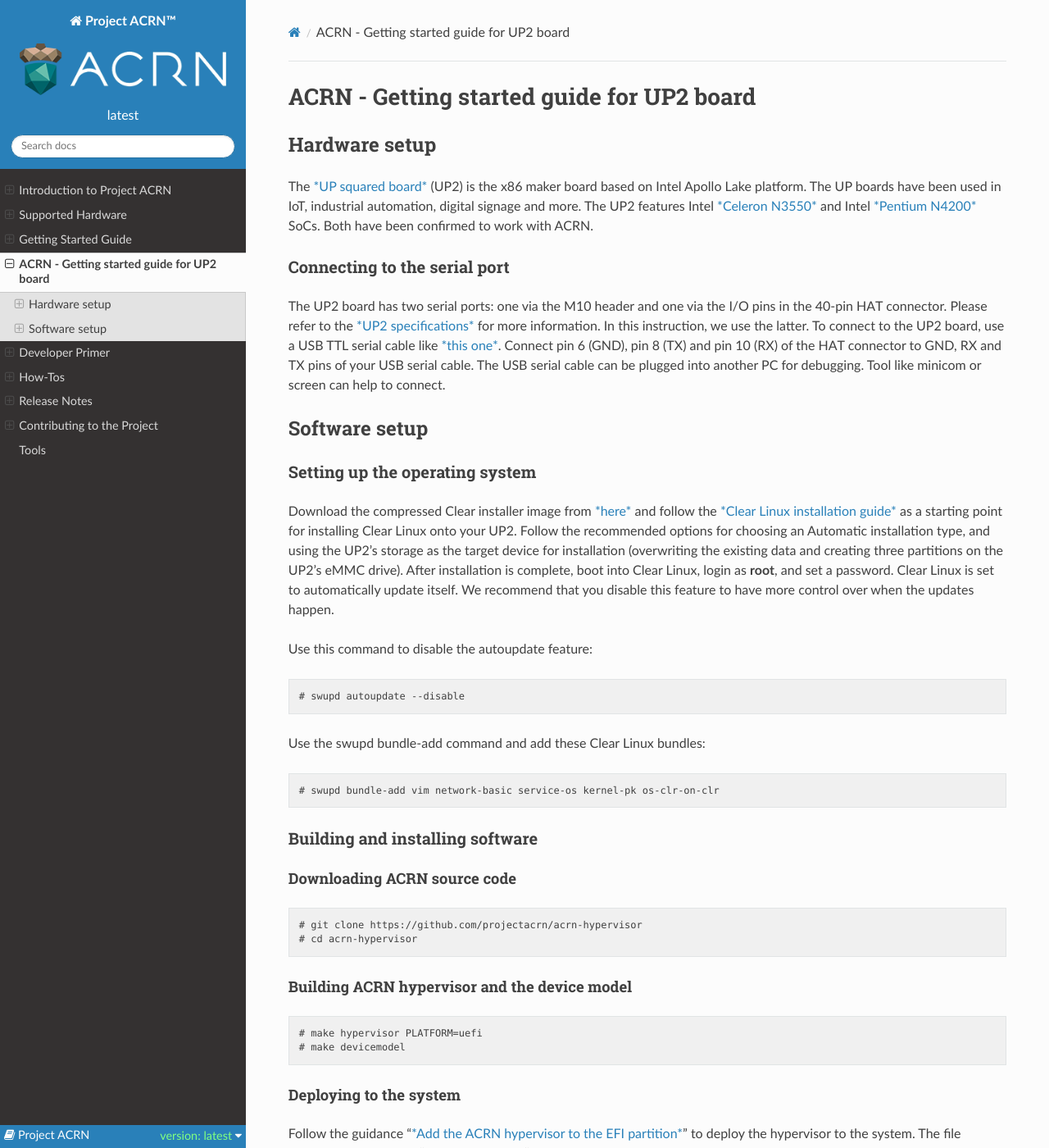
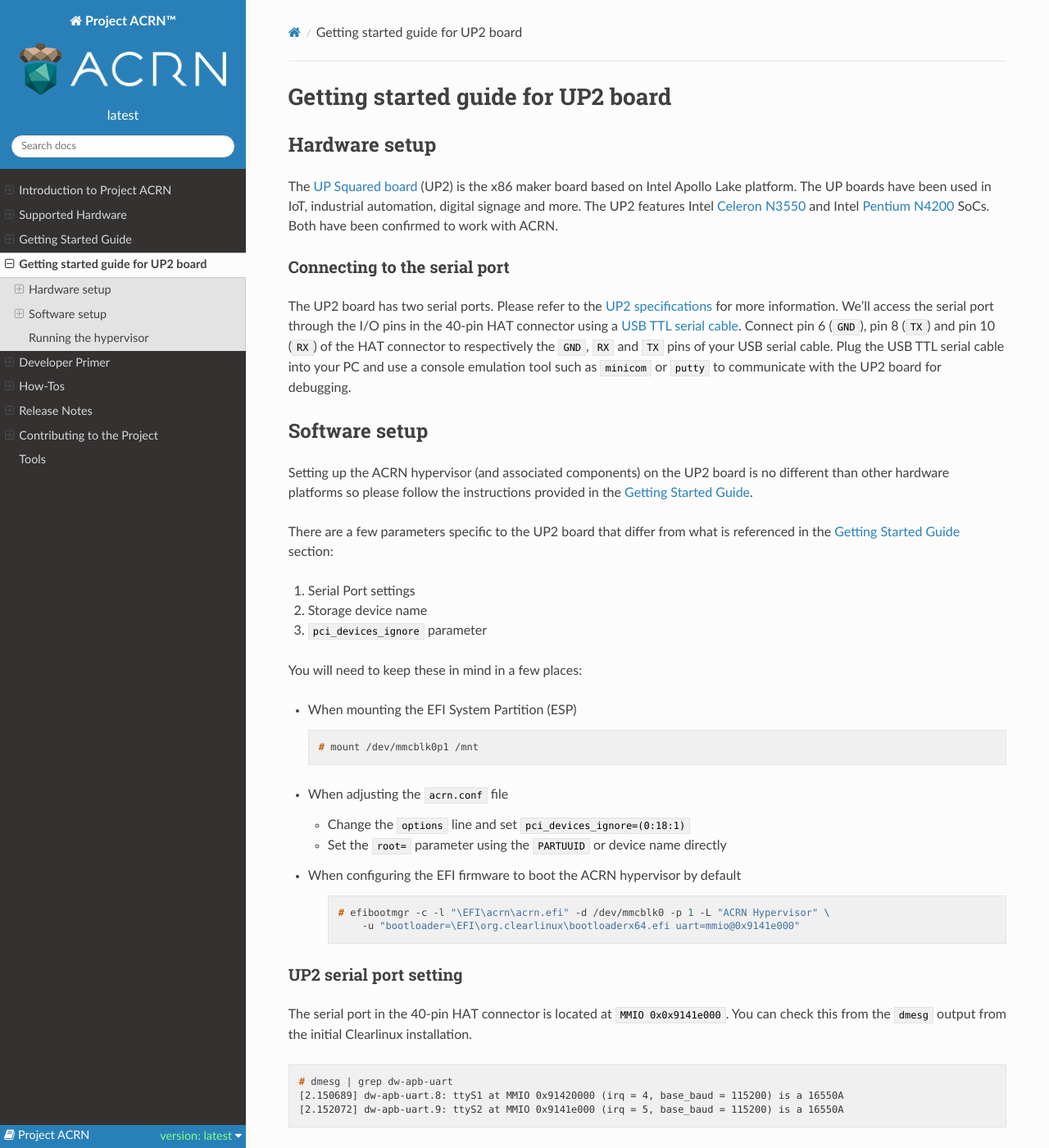
Before and after one commit to uaenalyh/first, a Sphinx documentation site: the page built from doc/getting_started/up2.rst, in a window 1280 px wide and 1400 px high. Shown: the whole window at 82% size. Built offline with Sphinx 7.4.7 and the Read the Docs theme 2.0.0, drawn with Linux system fonts in a browser that asks for light colours; pages that are not in the unit, such as notebooks, are missing from menus; some of the changed text lies outside the part shown.

Commit message:
Getting Started Guide for the UP2 board
Fix formatting and adhere to the recommendations published by
the documentation owner when writing reST documents.

Simplify the instructions by referencing the main Getting Started
Guide. This is now possible with the latest code since what
required us to modify the source code and build the components
are now parameters we can set when installing ACRN. This
simplifies the instructions *a lot*.

Signed-off-by: Geoffroy Van Cutsem <geoffroy.vancutsem@intel.com>

```diff
--- a/doc/getting_started/index.rst
+++ b/doc/getting_started/index.rst
@@ -7,7 +7,7 @@
 using ACRN in a reference setup.  We'll show how to set up your
 development and target hardware, and then how to boot up the ACRN
 hypervisor and the `Clear Linux`_ Service OS and Guest OS on the Intel
-|reg| NUC.
+(EFI) platform.
 
 .. _Clear Linux: https://clearlinux.org
 
@@ -142,12 +142,33 @@
 
    .. note::
       Be aware that a Clearlinux update that includes a kernel upgrade will
-      reset the boot option changes you just made.. A Clearlinux update could
-      happen automatically (if you have
-      not disabled it as described above), if you later install a new
-      bundle to your system, or simply if you decide to trigger an update
-      manually. Whenever that happens, double-check the platform boot order
-      using ``efibootmgr -v`` and modify it if needed.
+      reset the boot option changes you just made. A Clearlinux update could
+      happen automatically (if you have not disabled it as described above),
+      if you later install a new bundle to your system, or simply if you
+      decide to trigger an update manually. Whenever that happens,
+      double-check the platform boot order using ``efibootmgr -v`` and
+      modify it if needed.
+
+   The ACRN hypervisor (``acrn.efi``) accepts two command-line parameters that
+   tweak its behaviour:
+
+   1. ``bootloader=``: this sets the EFI executable to be loaded once the hypervisor
+      is up and running. This is typically the bootloader of the Service OS and the
+      default value is to use the Clearlinux bootloader, i.e.: ``\EFI\org.clearlinux\bootloaderx64.efi``.
+   #. ``uart=``: this tells the hypervisor where the serial port (UART) is found or
+      whether it should be disabled. There are three forms for this parameter:
+
+      #. ``uart=disabled``: this disables the serial port completely
+      #. ``uart=mmio@<MMIO address>``: this sets the serial port MMIO address
+      #. ``uart=port@<port address>``: this sets the serial port address
+
+   Here is a more complete example of how to configure the EFI firmware to load the ACRN
+   hypervisor and set these parameters.
+
+   .. code-block::
+
+      # efibootmgr -c -l "\EFI\acrn\acrn.efi" -d /dev/sda -p 1 -L "ACRN Hypervisor" \
+            -u "bootloader=\EFI\org.clearlinux\bootloaderx64.efi uart=mmio@0x9141e000"
 
 #. Create a boot entry for the ACRN Service OS by copying a provided ``acrn.conf``
    and editing it to account for the kernel versions noted in a previous step.
--- a/doc/getting_started/up2.rst
+++ b/doc/getting_started/up2.rst
@@ -1,206 +1,85 @@
-==========================================
-ACRN - Getting started guide for UP2 board
-==========================================
+.. _getting_started_up2:
+
+Getting started guide for UP2 board
+###################################
 
 Hardware setup
-==============
+**************
 
-The `*UP squared board* <http://www.up-board.org/upsquared/>`__ (UP2) is
-the x86 maker board based on Intel Apollo Lake platform. The UP boards
-have been used in IoT, industrial automation, digital signage and more.
-The UP2 features Intel `*Celeron
-N3550* <https://ark.intel.com/products/95598/Intel-Celeron-Processor-N3350-2M-Cache-up-to-2_4-GHz>`__
-and Intel `*Pentium
-N4200* <https://ark.intel.com/products/95592/Intel-Pentium-Processor-N4200-2M-Cache-up-to-2_5-GHz>`__
-SoCs. Both have been confirmed to work with ACRN.
+The `UP Squared board <http://www.up-board.org/upsquared/>`_ (UP2) is the x86 maker board based on Intel Apollo Lake platform. The UP boards have been used in IoT, industrial automation, digital signage and more. The UP2 features Intel `Celeron N3550 <https://ark.intel.com/products/95598/Intel-Celeron-Processor-N3350-2M-Cache-up-to-2_4-GHz>`_ and Intel `Pentium N4200 <https://ark.intel.com/products/95592/Intel-Pentium-Processor-N4200-2M-Cache-up-to-2_5-GHz>`_ SoCs. Both have been confirmed to work with ACRN.
 
 Connecting to the serial port
------------------------------
+=============================
 
-The UP2 board has two serial ports: one via the M10 header and one via
-the I/O pins in the 40-pin HAT connector. Please refer to the `*UP2
-specifications* <http://www.up-board.org/upsquared/specifications-up2/>`__
-for more information. In this instruction, we use the latter. To connect
-to the UP2 board, use a USB TTL serial cable like `*this
-one* <http://www.ftdichip.com/Products/Cables/USBTTLSerial.htm>`__.
-Connect pin 6 (GND), pin 8 (TX) and pin 10 (RX) of the HAT connector to
-GND, RX and TX pins of your USB serial cable. The USB serial cable can
-be plugged into another PC for debugging. Tool like minicom or screen
-can help to connect.
+The UP2 board has two serial ports. Please refer to the `UP2 specifications <http://www.up-board.org/upsquared/specifications-up2/>`_ for more information.  We'll access the serial port through the I/O pins in the 40-pin HAT connector using a `USB TTL serial cable <http://www.ftdichip.com/Products/USBTTLSerial.htm>`_. Connect pin 6 (``GND``), pin 8 (``TX``) and pin 10 (``RX``) of the HAT connector to respectively the ``GND``, ``RX`` and ``TX`` pins of your USB serial cable. Plug the USB TTL serial cable into your PC and use a console emulation tool such as ``minicom`` or ``putty`` to communicate with the UP2 board for debugging.
 
 Software setup
-==============
+**************
 
-Setting up the operating system
--------------------------------
+Setting up the ACRN hypervisor (and associated components) on the UP2
+board is no different than other hardware platforms so please follow
+the instructions provided in the :ref:`getting_started`.
 
-Download the compressed Clear installer image from
-`*here* <https://download.clearlinux.org/releases/21260/clear/clear-21260-installer.img.xz>`__
-and follow the `*Clear Linux installation
-guide* <https://clearlinux.org/documentation/clear-linux/get-started/bare-metal-install>`__
-as a starting point for installing Clear Linux onto your UP2. Follow
-the recommended options for choosing an Automatic installation type,
-and using the UP2’s storage as the target device for installation
-(overwriting the existing data and creating three partitions on the
-UP2’s eMMC drive).
-After installation is complete, boot into Clear Linux, login as **root**,
-and set a password.
-Clear Linux is set to automatically update itself. We recommend that
-you disable this feature to have more control over when the updates
-happen.
+There are a few parameters specific to the UP2 board that differ from
+what is referenced in the :ref:`getting_started` section:
 
-Use this command to disable the autoupdate feature:
+1. Serial Port settings
+#. Storage device name
+#. ``pci_devices_ignore`` parameter
 
-.. code-block:: none
+You will need to keep these in mind in a few places:
 
-      # swupd autoupdate --disable
+* When mounting the EFI System Partition (ESP)
 
-Use the swupd bundle-add command and add these Clear Linux bundles:
+  .. code-block:: console
 
-.. code-block:: none
+     # mount /dev/mmcblk0p1 /mnt
 
-      # swupd bundle-add vim network-basic service-os kernel-pk os-clr-on-clr
+* When adjusting the ``acrn.conf`` file
 
-Building and installing software
---------------------------------
+  * Change the ``options`` line and set ``pci_devices_ignore=(0:18:1)``
+  * Set the ``root=`` parameter using the ``PARTUUID`` or device name directly
 
-Downloading ACRN source code
-~~~~~~~~~~~~~~~~~~~~~~~~~~~~
+* When configuring the EFI firmware to boot the ACRN hypervisor by default
 
-.. code-block:: none
+   .. code-block:: console
 
-      # git clone https://github.com/projectacrn/acrn-hypervisor
-      # cd acrn-hypervisor
+      # efibootmgr -c -l "\EFI\acrn\acrn.efi" -d /dev/mmcblk0 -p 1 -L "ACRN Hypervisor" \
+          -u "bootloader=\EFI\org.clearlinux\bootloaderx64.efi uart=mmio@0x9141e000"
 
-Building ACRN hypervisor and the device model
-~~~~~~~~~~~~~~~~~~~~~~~~~~~~~~~~~~~~~~~~~~~~~
+UP2 serial port setting
+=======================
 
-.. code-block:: none
+The serial port in the 40-pin HAT connector is located at ``MMIO 0x0x9141e000``.
+You can check this from the ``dmesg`` output from the initial Clearlinux installation.
 
-      # make hypervisor PLATFORM=uefi
-      # make devicemodel
+.. code-block:: console
 
-Deploying to the system
-~~~~~~~~~~~~~~~~~~~~~~~
+   # dmesg | grep dw-apb-uart
+   [2.150689] dw-apb-uart.8: ttyS1 at MMIO 0x91420000 (irq = 4, base_baud = 115200) is a 16550A
+   [2.152072] dw-apb-uart.9: ttyS2 at MMIO 0x9141e000 (irq = 5, base_baud = 115200) is a 16550A
 
-Follow the guidance "`*Add the ACRN hypervisor to the EFI
-partition* <https://projectacrn.github.io/latest/getting_started/index.html#add-the-acrn-hypervisor-to-the-efi-partition>`__"
-to deploy the hypervisor to the system. The file acrn.efi is in the
-folder "build/hypervisor/". ACRN allows the user to pass the cmdline
-to the hypervisor. For the UP2, here the UART address is added to
-enable the serial port.
+The second entry associated with ``dw-apb-uart.9`` is the one on the 40-pin HAT connector.
 
-.. code-block:: none
+UP2 block device
+================
 
-      # mount /dev/mmcblk0p1 /mnt
-      # mkdir /mnt/EFI/acrn
-      # cp build/hypervisor/acrn.efi /mnt/EFI/acrn/
-      # efibootmgr -c -l "\EFI\acrn\acrn.efi" -d /dev/mmcblk0p3 -p 1 -L "ACRN Hypervisor" \
-        -u "bootloader=\EFI\org.clearlinux\bootloaderx64.efi uart=mmio@0x9141e000"
-      # cp /mnt/EFI/org.clearlinux/mnbootloaderx64.efi /mnt/EFI/org.clearlinux/bootloaderx64_origin.efi
+The UP2 board has an on-board eMMC device. The device name to be used
+throughout the :ref:`getting_started` therefore is ``/dev/mmcblk0``
+(and ``/dev/mmcblk0pX`` for any partition).
 
-Note that the uart address can be obtained from dmesg (after booting Clearlinux on
-your UP2 board)
+The UUID of the partition ``/dev/mmcblk0p3`` can be found by
 
-.. code-block:: none
+.. code-block:: console
 
-      # dmesg | grep dw-apb-uart
-      [2.150689] dw-apb-uart.8: ttyS1 at MMIO 0x91420000 (irq = 4, base_baud = 115200) is a 16550A
-      [2.152072] dw-apb-uart.9: ttyS2 at MMIO 0x9141e000 (irq = 5, base_baud = 115200) is a 16550A
+   # blkid /dev/mmcblk
 
-The second one associated with ‘dw-apb-uart.9’ is the one on the 40-pin
-HAT connector.
+.. note::
+   You can also use the device name directly, e.g.: ``root=/dev/mmcblk0p3``
 
-Copy ‘acrn.conf’ to the directory ‘loader/entries’
+Running the hypervisor
+**********************
 
-.. code-block:: none
-
-      # cp hypervisor/bsp/uefi/clearlinux/acrn.conf /mnt/loader/entries
-
-Modify the acrn.conf like below:
-
-.. code-block:: none
-
-      title The ACRN Service OS
-      linux /EFI/org.clearlinux/kernel-org.clearlinux.pk414-sos.4.14.23-19
-      options **pci_devices_ignore=(0:18:1)** maxcpus=1 console=tty0
-      console=ttyS0 i915.nuclear_pageflip=1 root=PARTUUID=<UUID of
-      /dev/mmcblk0p3> rw rootwait ignore_loglevel no_timer_check
-      consoleblank=0 i915.tsd_init=7 i915.tsd_delay=2000
-      i915.avail_planes_per_pipe=0x00000F
-      i915.domain_plane_owners=0x011111110000 i915.enable_guc_loading=0
-      i915.enable_guc_submission=0 i915.enable_preemption=1
-      i915.context_priority_mode=2 i915.enable_gvt=1 hvlog=2M@0x1FE00000
-      cma=1024M@0x30000000-0
-
-The UUID of the partition /dev/mmcblk0p3 can be found by
-
-.. code-block:: none
-
-      # blkid /dev/mmcblk0p3
-
-
-Note that the Clear Linux system gets updated to the latest status when
-adding new packages with bundle-add. The SOS kernel version above is
-only an example. Look at the "/EFI/org.clearlinux/" under the EFI
-partition and adjust the kernel version.
-
-.. code-block:: none
-
-      # mount /dev/mmcblk0p1 /mnt
-      # ls /mnt/EFI/org.clearlinux
-      bootloaderx64.efi
-      kernel-org.clearlinux.native.4.15.9-538
-      kernel-org.clearlinux.pk414-sos.4.14.23-19
-      kernel-org.clearlinux.pk414-standard.4.14.23-19
-      loaderx64.efi
-
-Replace the ACRN devicemodel with the newly built one.
-
-.. code-block:: none
-
-      # cp build/devicemodel/acrn-dm /usr/bin/acrn-dm
-
-Reboot UP2 board and select "The ACRN Service OS" to boot. From here you
-can login as root using the password you set previously when installing
-Clear Linux.
-
-Installing the UOS
-~~~~~~~~~~~~~~~~~~
-
-Follow the ACRN getting started guide to `*create a bridge
-network* <https://projectacrn.github.io/latest/getting_started/#create-a-network-bridge>`__
-and `*setup a reference
-UOS* <https://projectacrn.github.io/latest/getting_started/#set-up-reference-uos>`__.
-
-Launching UOS in the GUI
-~~~~~~~~~~~~~~~~~~~~~~~~
-
-Mouse and keyboard have also been confirmed to work with the GUI
-control. Follow the `*Clear Linux
-guidance* <https://clearlinux.org/documentation/clear-linux/guides/maintenance/enable-user-space>`__
-on how to enable the GUI.
-
-.. code-block:: none
-
-      # useradd <userID>
-      # passwd <userID>
-      # usermod -G wheel -a <userID>
-      # swupd bundle-add desktop
-      # systemctl start gdm
-
-When the GUI starts, login with the userID and password, launch a new
-terminal, and from there launch the UOS.
-
-.. code-block:: none
-
-      $ cd /usr/share/acrn/samples/nuc
-      $ sudo ./launch_UOS.sh
-
-|image0|
-
-Figure 1. Launching UOS in GUI environment on top of ACRN
-
-.. |image0| image:: images/up2-gui.png
-   :width: 6.50000in
-   :height: 3.65278in
+Now that the hypervisor and Service OS have been installed on your UP2 board,
+you can proceed with the rest of the instructions in the :ref:`getting_started`
+and install the User OS (UOS).
```
Also changed, not shown: doc/hardware.rst (+9 -0 lines).
